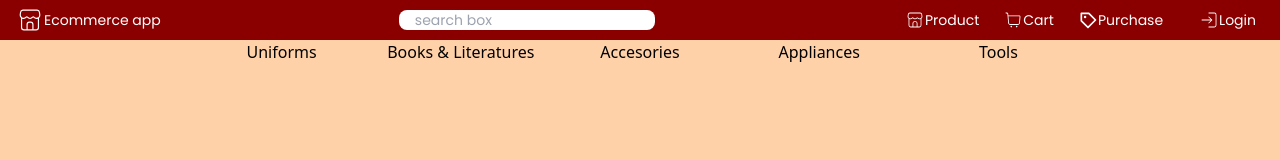
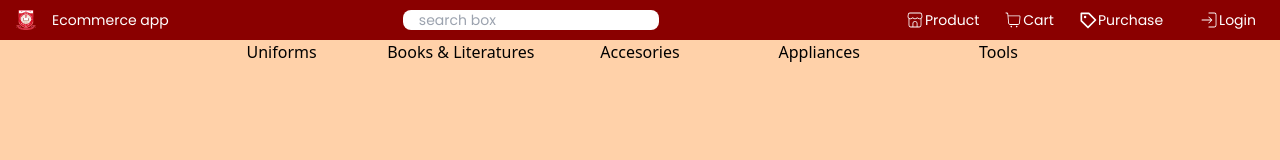
Before and after one commit to jamilharun/ecommerce_eac, a React (Vite) app: page / in a window 1280 px wide. Shown: the top 160 px of the page. Built offline with nearby package versions, Linux system fonts and the light colour scheme; no server answers.

Commit message:
eac logo

```diff
--- a/src/objects/NavBar.jsx
+++ b/src/objects/NavBar.jsx
@@ -1,14 +1,14 @@
 import React from 'react'
 import { CiShop, CiLogin, CiShoppingCart, CiBoxList  } from "react-icons/ci";
 import { BiPurchaseTag } from "react-icons/bi";
-
+import eaclogo from '../assets/eaclogo.png'
 
 export default function NavBar() {
+  // document.querySelector('img').src = lggopic
   return (
     <nav className='bg-red-DarkRed flex place-content-between font-poppins text-sm top-0 h-10 w-full'>
-      <div className='flex justify-center items-center'>
-        <CiShop className='ml-4 w-7 h-7 text-white'/>
-        {/* <img src="../assets/jamil.png" alt="" className='w-1 h-1'/> */}
+      <div className='flex justify-center items-center '>
+        <img src={eaclogo} alt="" className='w-5 h-5 mx-4'/>
         <p className='font-poppins text-white'>Ecommerce app</p>
       </div>
       <div className="flex justify-center items-center">
```
